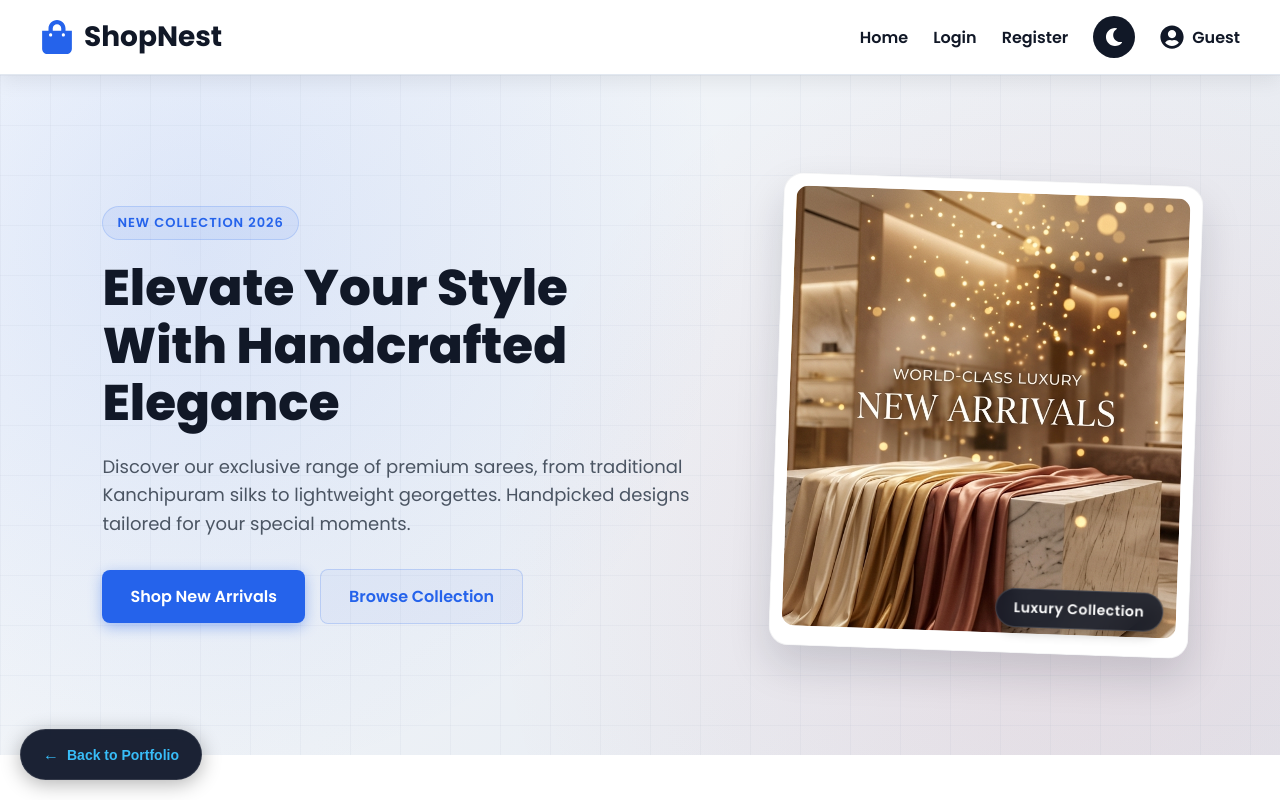
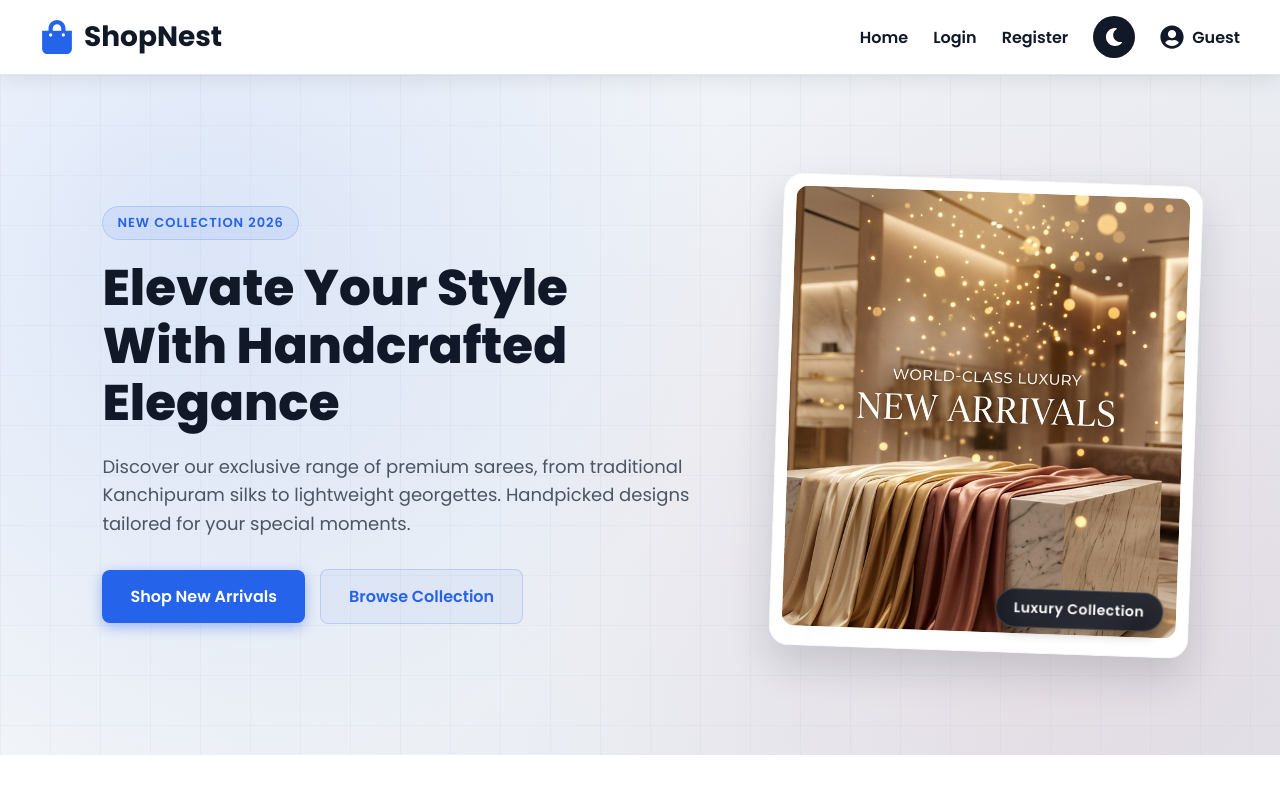
Before and after one commit to codewithajith7/react-ecommerce-new, a React (Create React App) app: page / in a window 1280 px wide. Built offline with nearby package versions, Linux system fonts and the light colour scheme.

Commit message:
Remove portfolio option from screen

```diff
--- a/src/App.js
+++ b/src/App.js
@@ -116,41 +116,6 @@ const App = () => {
 
       </Routes>
 
-      {/* Back to Portfolio Floating Button */}
-      <a
-        href="https://portfolio-omega-seven-zp267jfa2j.vercel.app"
-        style={{
-          position: "fixed",
-          bottom: "20px",
-          left: "20px",
-          background: "rgba(15, 23, 42, 0.95)",
-          color: "#38bdf8",
-          padding: "12px 22px",
-          borderRadius: "50px",
-          textDecoration: "none",
-          fontFamily: "sans-serif",
-          fontSize: "14px",
-          fontWeight: "600",
-          boxShadow: "0 4px 20px rgba(0,0,0,0.3)",
-          zIndex: 10000,
-          display: "flex",
-          alignItems: "center",
-          gap: "8px",
-          border: "1px solid rgba(255,255,255,0.1)",
-          backdropFilter: "blur(10px)",
-          transition: "all 0.3s ease"
-        }}
-        onMouseEnter={(e) => {
-          e.currentTarget.style.transform = "translateY(-3px)";
-          e.currentTarget.style.boxShadow = "0 8px 25px rgba(56,189,248,0.4)";
-        }}
-        onMouseLeave={(e) => {
-          e.currentTarget.style.transform = "translateY(0)";
-          e.currentTarget.style.boxShadow = "0 4px 20px rgba(0,0,0,0.3)";
-        }}
-      >
-        <span style={{ fontSize: "16px" }}>←</span> Back to Portfolio
-      </a>
 
       <Footer />
 
--- a/src/components/Home/index.js
+++ b/src/components/Home/index.js
@@ -6,7 +6,7 @@ const Home = () => {
   const handleScrollToArrivals = () => {
     const section = document.getElementById("new-arrivals-section");
     if (section) {
-      section.scrollIntoView({ behavior: "smooth" });
+      section.scrollIntoView({behavior: "smooth"});
     }
   };
 
```
